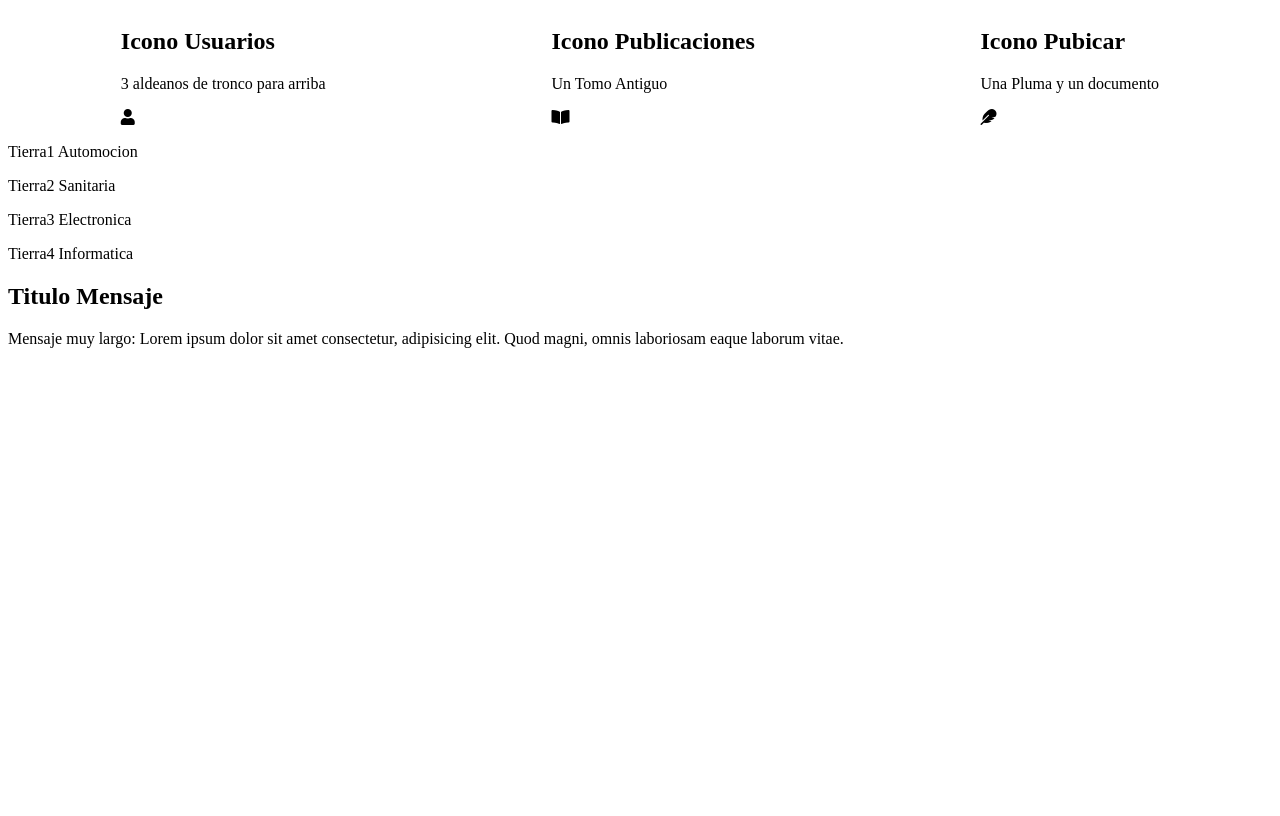
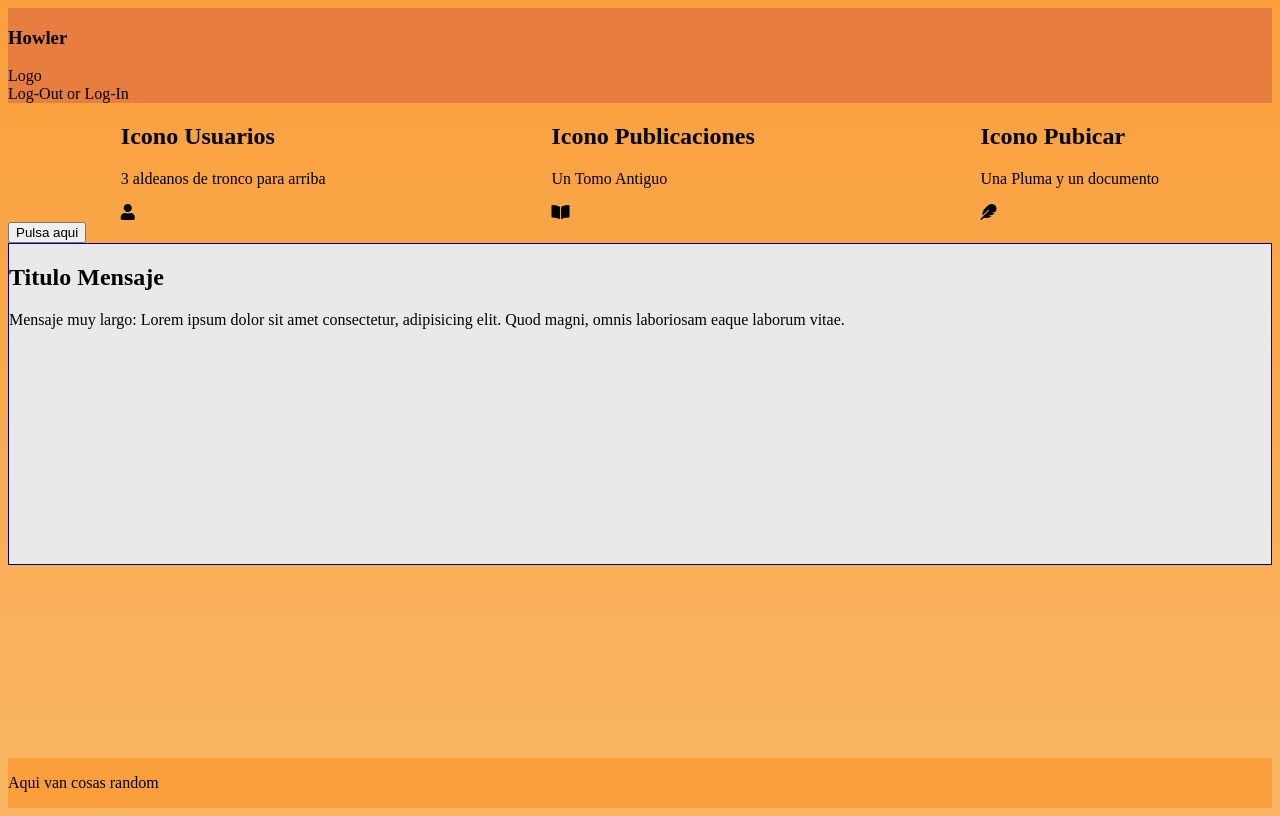
Before and after one commit to JrRedWolfy/Midgard, a PHP site: page / in a window 1280 px wide. Before the commit the page ends 348 px from the top, so only its background shows below. Run offline with PHP 8.4, Linux system fonts and the light colour scheme; some libraries are stand-ins or nearby versions.

Commit message:
Funciones a agregar

```diff
--- a/pagina/Midgard/css/index.css
+++ b/pagina/Midgard/css/index.css
@@ -6,3 +6,25 @@
     -ms-flex-align: center;
     flex-direction: row;
 }
+
+header{
+    background-color: #e77d3e;
+}
+
+body{
+    min-height: 100vh;
+    display: flex;
+    flex-direction: column;
+    background: linear-gradient(to bottom, #fa9f3b , #f8b664);
+}
+
+#newsWall{
+    border: 1px solid darkblue;
+    background-color: #e9e9e9;
+    min-height: 40vh;
+}
+
+footer{
+    margin-top: auto;
+    background-color: #fa9f3b;
+}
--- a/pagina/Midgard/index.html
+++ b/pagina/Midgard/index.html
@@ -11,8 +11,9 @@
 <body>
 
     <header>
-
-
+        <h3>Howler</h3>
+        <div>Logo</div>
+        <div>Log-Out or Log-In</div>
     </header>
 
     <main>
@@ -39,23 +40,22 @@
 
         </div>
 
-        <div> <!-- selecciona la pantalla a visualizar-->
-            <div><p>Tierra1 Automocion</p></div>
-            <div><p>Tierra2 Sanitaria</p></div>
-            <div><p>Tierra3 Electronica</p></div>
-            <div><p>Tierra4 Informatica</p></div>
+        <div id="showDepts"> <!-- selecciona la pantalla a visualizar-->
+            <button id="test" onclick="conexion()">Pulsa aqui</button>
         </div>
 
-        <div> <!--Carrusel de la pantalla seleccionada en el div de arriba-->
-            <h2 class="asunto">Titulo Mensaje</h2>
-            <p class="mensaje">Mensaje muy largo: Lorem ipsum dolor sit amet consectetur, adipisicing elit. Quod magni, omnis laboriosam eaque laborum vitae.</p>
+        <div id="newsWall">
+            <div> <!--Carrusel de la pantalla seleccionada en el div de arriba-->
+                <h2 class="asunto">Titulo Mensaje</h2>
+                <p class="mensaje">Mensaje muy largo: Lorem ipsum dolor sit amet consectetur, adipisicing elit. Quod magni, omnis laboriosam eaque laborum vitae.</p>
+            </div>
+
         </div>
-
 
     </main>
 
     <footer>
-
+        <p>Aqui van cosas random</p>
 
     </footer>
 
```
Also changed, not shown: pagina/Midgard/base.php (+31 -3 lines).
